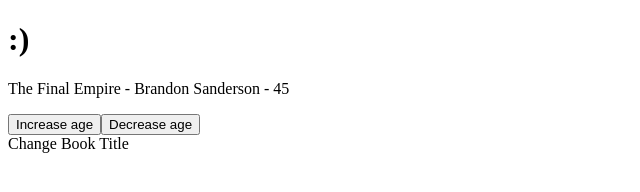
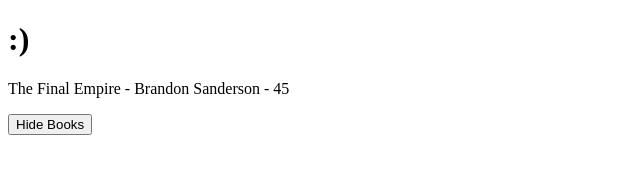
Before and after one commit to makepin2r/vue-practice, a plain HTML site: page index.html in a window 1280 px wide. Shown: the whole page, without its empty margins (0-640 px from the left). Drawn offline with nearby package versions, Linux system fonts and the light colour scheme.

Commit message:
conditional rendering 실습

```diff
--- a/app.js
+++ b/app.js
@@ -6,15 +6,15 @@ const app = Vue.createApp({
     // data
     data() {
         return {
+            showBooks: true,
             title: 'The Final Empire',
             author: 'Brandon Sanderson',
             age: 45
         }
     },
     methods: {
-        changeTitle(title) {
-            this.title = title;
-            // this === 뷰 컴포넌트!
+        toggleShowBooks() {
+            this.showBooks = !this.showBooks;
         }
     }
 })
--- a/index.html
+++ b/index.html
@@ -11,12 +11,14 @@
     <h1>:)</h1>
 
     <div id="app">
-        <p>{{ title }} - {{ author }} - {{ age }}</p>
+        <div v-if="showBooks">
+            <p>{{ title }} - {{ author }} - {{ age }}</p>
+        </div>
 
-        <button v-on:click="age++">Increase age</button>
-        <button @click="age--">Decrease age</button> <!-- v-on === @ -->
-
-        <div @click="changeTitle('Oathbringer')">Change Book Title</div>
+        <button @click="toggleShowBooks">
+            <span v-if="showBooks">Hide Books</span>
+            <span v-if="!showBooks">Show Books</span>
+        </button>
     </div>
 
     <script src="app.js"></script>
```
